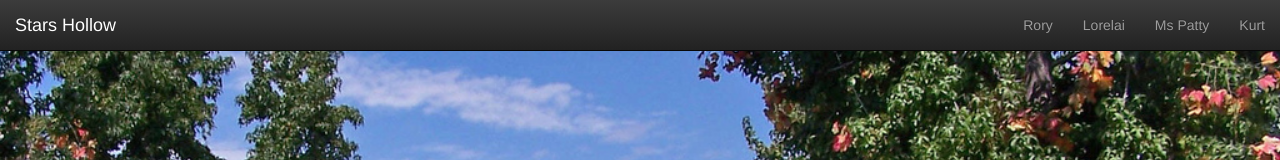
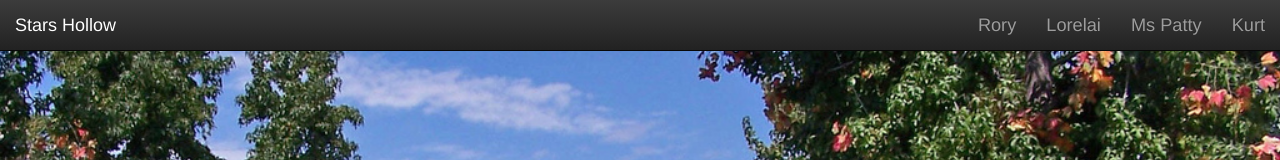
Before and after one commit to aisflat439/stars_hollow, a plain HTML site: page index.html in a window 1280 px wide. Shown: the top 160 px of the page. Drawn offline with nearby package versions, Linux system fonts and the light colour scheme.

Commit message:
quick update

```diff
--- a/stylesheets/styles.scss
+++ b/stylesheets/styles.scss
@@ -20,3 +20,7 @@ body, html {
   background-color: #8e8e8e;
   min-height: 500px;
 }
+
+.navbar {
+  font-size: 130%;
+}
```
Also changed, not shown: index.html (+1 -0 lines), css/styles.css, 1 other file.
